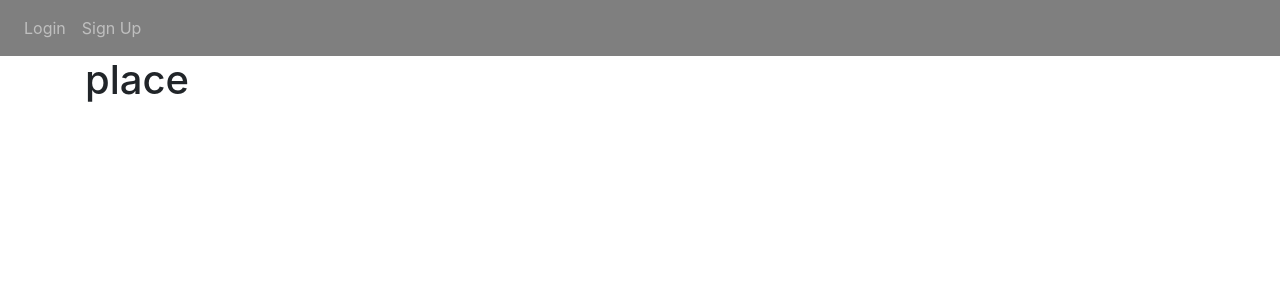
After one commit to stashlop/itihaas, a Flask app: template website/templates/place.html in a window 1280 px wide. The commit adds this page. Shown: the top 300 px of the page. Run offline with Flask 3, Linux system fonts and the light colour scheme; the template is opened without the code that fills it, so the values that code supplies are empty; some libraries are stand-ins or nearby versions.

Commit message:
Add files via upload

```diff
--- /dev/null
+++ b/website/templates/place.html
@@ -0,0 +1,12 @@
+{% extends "base.html" %}
+
+{% block title %}place{% endblock %}
+
+{% block content %}
+
+<div class="container">
+    <div class="form-container">
+        <h1>place</h1>
+        <form method="POST">
+            <div class="form-group">
+                {% endblock %}
```
Also changed, not shown: website/templates/home.html (+6 -5 lines).
